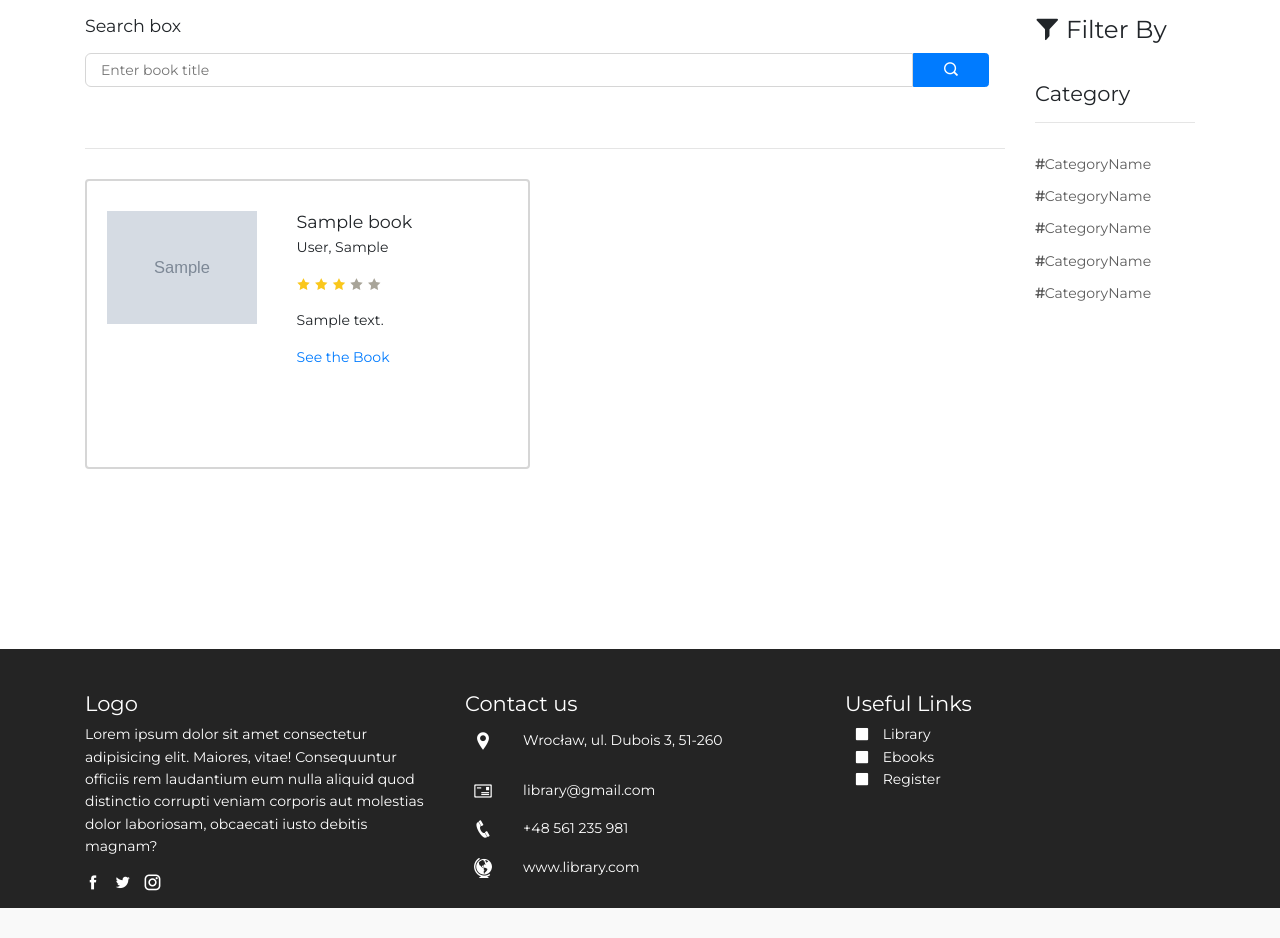
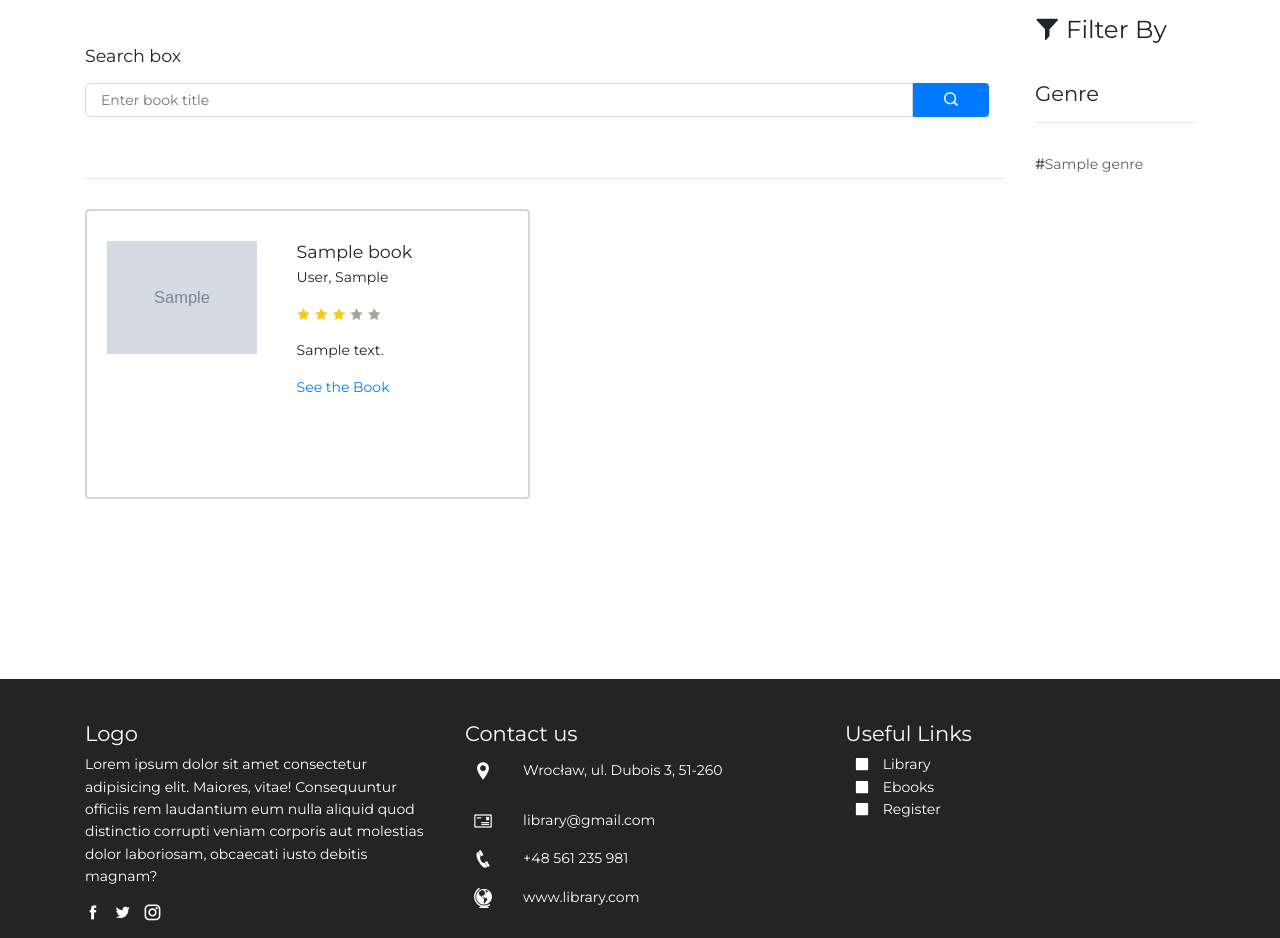
Before and after one commit to ArtsiomKrauchanka/Library-manager, a Django app: page /book/library/ in a window 1280 px wide. Shown: the part 65-1003 px from the top of the page. Before the commit the page ends 973 px from the top, so only its background shows below. Run offline with Django 3.2, Linux system fonts and the light colour scheme; tables that the repository leaves empty hold one stand-in row (values such as "Sample post"); grey boxes marked "Sample" are stand-in pictures; some libraries are stand-ins or nearby versions.

Commit message:
Add book filter by genre

```diff
--- a/project/books/templates/books/library.html
+++ b/project/books/templates/books/library.html
@@ -104,9 +104,10 @@
           <div class="container">
             <div class="row">
               <div class="col-12 col-lg-10 pull-left">
+                <div class="space-30"></div>
                 <h5>Search box</h5>
                 <div class="space-10"></div>
-                <form method="GET" action="{% url 'search_book' %}">
+                <form method="GET" action="{% url 'filter_book' %}">
                   <div class="input-group">
                     <input type="text" name="book_title" class="input-search" placeholder="Enter book title">
                     <div class="input-group-btn">
@@ -117,7 +118,22 @@
                   </div>
                 </form>
                 <div class="space-80"></div>
+                {% if searched %}
+                    <h1 style="font-weight:bold;">Search Results</h1>
+                {% endif %}
+                {% if genre %}
+                   <h1 style="font-weight:bold;">{{ genre }}</h1>
+                {% endif %}
+                <!-- <ul class="list-inline list-unstyled">
+                  <p class="mr-2" style="display:inline">Sort by:</p>
+                  <li class="mr-2"><a href="{% url 'filter_book' %}?sort=author">Author</a></li>
+                  <li class="mr-2"><a href="{% url 'filter_book' %}?sort=title">Title</a></li>
+                  <li class="mr-2">Rating</li>
+                </ul> -->
                 <hr>
+                {% if bookList|length == 0 %}
+                    <h2>No Results Found</h2>
+                {% endif %}
                 <div class="row">
                   {% for book in bookList %}
                   <div class="col-12 col-lg-6">
@@ -167,24 +183,14 @@
                 </div>
                 <div>
                   <div class="space-30"></div>
-                  <h4>Category</h4>
+                  <h4>Genre</h4>
                   <hr>
                   <ul class="list-unstyled category-menu">
+                    {% for genre in genres %}
                       <li>
-                      <a href="#">CategoryName</a>
+                        <a href="{% url 'filter_book' %}?book_genre={{ genre.name }}">{{ genre.name }}</a>
                       </li>
-                    <li>
-                      <a href="#">CategoryName</a>
-                    </li>
-                    <li>
-                      <a href="#">CategoryName</a>
-                    </li>
-                    <li>
-                      <a href="#">CategoryName</a>
-                    </li>
-                    <li>
-                      <a href="#">CategoryName</a>
-                    </li>
+                    {% endfor %}
                   </ul>
                 </div>
               </div>
--- a/project/books/urls.py
+++ b/project/books/urls.py
@@ -1,8 +1,8 @@
 from django.urls import path
-from .views import library, bookDetails, book_search_view
+from .views import library, bookDetails, book_filter_view
 
 urlpatterns = [
     path('library/', library, name='library'),
-    path('library/search-book/', book_search_view, name='search_book'),
+    path('library/search-book/', book_filter_view, name='filter_book'),
     path('book_details/<uuid:pk>/', bookDetails, name='bookDetails'),
 ]
--- a/project/books/views.py
+++ b/project/books/views.py
@@ -1,31 +1,52 @@
 from django.shortcuts import render, redirect
-from .models import Book, Author
+from .models import Book, Author, Genre
 from django.shortcuts import render, get_object_or_404
 
 
 def library(request):
     bookList = Book.objects.all().order_by('title')
-    return render(request, 'books/library.html', {'title': 'Your library', 'library_class': 'nav-selected',
-                                                  'show_extras': "no", 'bookList': bookList})
+    genres = Genre.objects.all().order_by('name')
 
-
+    context = {
+        'title': 'Your library',
+        'library_class': 'nav-selected',
+        'show_extras': 'no',
+        'bookList': bookList,
+        'genres': genres,
+    }
+    return render(request, 'books/library.html', context)
 
 def bookDetails(request, pk):
     book = get_object_or_404(Book, id=pk)
     return render(request, 'books/book_details.html', {'title': 'Book details', 'book': book})
 
-def book_search_view(request):
+def is_valid_queryparam(param):
+    return param != '' and param is not None
+
+def book_filter_view(request):
     qs = Book.objects.all()
     book_title = request.GET.get('book_title')
     book_author = request.GET.get('book_author')
+    book_genre = request.GET.get('book_genre')
 
-    if book_title != '' and book_title is not None:
+    genres = Genre.objects.all().order_by('name')
+    searched = False
+
+    if is_valid_queryparam(book_title):
         qs = qs.filter(title__icontains=book_title).order_by('title')
-    elif book_author != '' and book_author is not None:
+        searched = True
+    elif is_valid_queryparam(book_author):
         qs = qs.filter(author__last_name__icontains=book_author) | qs.filter(author__first_name__icontains=book_author)
         qs = qs.order_by('title')
+        searched = True
+    if is_valid_queryparam(book_genre):
+        qs = qs.filter(genre__name=book_genre)
+
     context = {
-        'bookList': qs
+        'bookList': qs,
+        'genres': genres,
+        'searched': searched,
+        'genre': book_genre,
     }
 
     return render(request, 'books/library.html', context)
--- a/project/landing/templates/landing/home.html
+++ b/project/landing/templates/landing/home.html
@@ -31,7 +31,7 @@
                     <div class="card-body">
                         <div class="tab-content">
                             <div class="tab-pane active" id="book">
-                                <form method="GET" action="{% url 'search_book' %}">
+                                <form method="GET" action="{% url 'filter_book' %}">
                                     <div class="input-group">
                                         <input type="text" name="book_title" class="form-control" placeholder="Enter book title">
                                         <div class="input-group-btn">
@@ -43,7 +43,7 @@
                                 </form>
                             </div>
                             <div class="tab-pane" id="author">
-                                <form method="GET" action="{% url 'search_book' %}">
+                                <form method="GET" action="{% url 'filter_book' %}">
                                     <div class="input-group">
                                         <input type="text" name="book_author" class="form-control" placeholder="Enter author name">
                                         <div class="input-group-btn">
```
Lines whose indentation alone changed are shown as unchanged.
